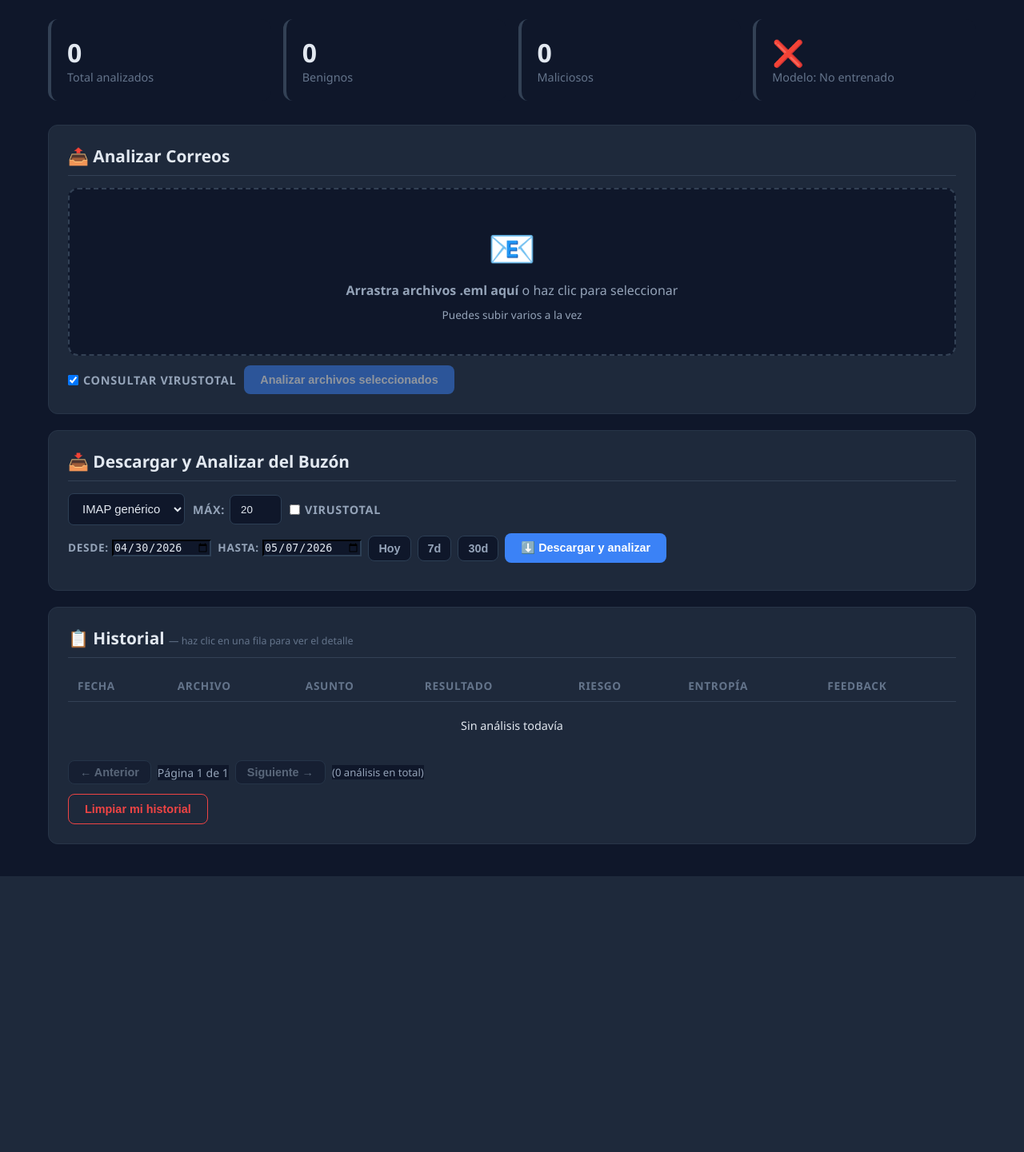
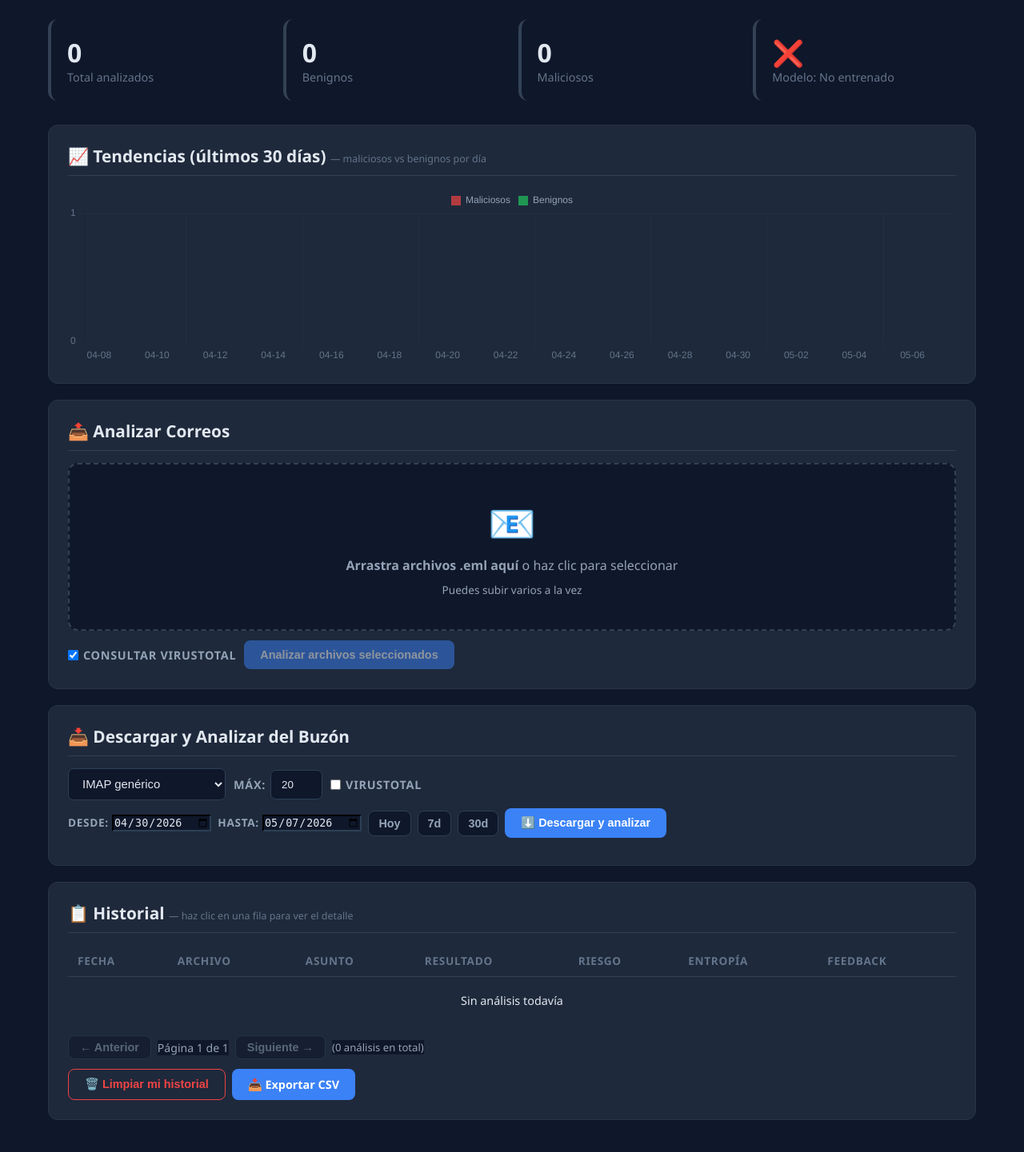
Before and after one commit to alex-milla/Email-Detector, a Flask app: page / in a window 1280 px wide. Shown: the part 85-1526 px from the top of the page at 80% size. Before the commit the page ends 1181 px from the top, so only its background shows below. Run offline with Flask 3, Linux system fonts and the light colour scheme; the visitor is signed in with stand-in values (Sample User, id 1); data that the repository does not hold is empty.

Commit message:
feat: Fase 3 — Gmail provider, CSV export, Chart.js dashboard
- Gmail OAuth2 como opcion en fetchEmails() (usa IMAP con App Password)
- CSV export endpoint /api/export/csv con todo el historial
- Chart.js dashboard con tendencias diarias (30d) maliciosos/benignos
- Boton de exportacion CSV en el historial
- Sin romper funcionalidad existente

```diff
--- a/scripts/mailbox_connector.py
+++ b/scripts/mailbox_connector.py
@@ -277,7 +277,7 @@
 
     if provider == "m365":
         return download_emails_m365(max_emails, date_from, date_to, folder, days_back)
-    elif provider == "imap":
+    elif provider in ("imap", "gmail"):
         return download_emails_imap(max_emails, date_from, date_to, folder, days_back)
     else:
         print(f"ERROR: Proveedor desconocido: {provider}")
--- a/web/routes/analysis_routes.py
+++ b/web/routes/analysis_routes.py
@@ -2,9 +2,12 @@
 import sys
 import json
 import shutil
-from datetime import datetime
+from datetime import datetime, timedelta
 
-from flask import request, jsonify, session
+import csv as csv_module
+import io
+
+from flask import request, jsonify, session, Response
 from werkzeug.utils import secure_filename
 
 from web.services.decorators import login_required
@@ -284,3 +287,58 @@
         conn.commit()
         conn.close()
         return jsonify({"success": True, "virustotal": vt_results})
+
+    @app.route("/api/stats/trend")
+    @login_required
+    def stats_trend():
+        uid = session["user_id"]
+        history = get_history(uid)
+        today = datetime.now().date()
+        daily = {}
+        for i in range(30):
+            day = today - timedelta(days=i)
+            daily[day.isoformat()] = {"malicious": 0, "benign": 0}
+        for item in history:
+            ts = item.get("timestamp", "")
+            day = ts[:10] if ts else ""
+            if day in daily:
+                pred = item.get("prediction", "")
+                if pred == "MALICIOSO":
+                    daily[day]["malicious"] += 1
+                elif pred == "BENIGNO":
+                    daily[day]["benign"] += 1
+        labels = sorted(daily.keys())
+        return jsonify({
+            "labels": labels,
+            "malicious": [daily[d]["malicious"] for d in labels],
+            "benign": [daily[d]["benign"] for d in labels],
+        })
+
+    @app.route("/api/export/csv")
+    @login_required
+    def export_csv():
+        uid = session["user_id"]
+        history = get_history(uid)
+        output = io.StringIO()
+        writer = csv_module.writer(output)
+        writer.writerow(["fecha", "archivo", "asunto", "remitente", "prediccion",
+                         "riesgo", "nivel", "confianza", "urls", "adjuntos"])
+        for item in history:
+            writer.writerow([
+                item.get("timestamp", ""),
+                item.get("file", ""),
+                item.get("subject", ""),
+                item.get("from", ""),
+                item.get("prediction", ""),
+                item.get("risk_score", ""),
+                item.get("risk_level", ""),
+                item.get("ml_confidence", ""),
+                len(item.get("metadata", {}).get("urls_found", [])),
+                len(item.get("metadata", {}).get("attachments", [])),
+            ])
+        output.seek(0)
+        return Response(
+            output.getvalue(),
+            mimetype="text/csv",
+            headers={"Content-Disposition": "attachment; filename=email_detector_export.csv"}
+        )
--- a/web/templates/index.html
+++ b/web/templates/index.html
@@ -115,6 +115,16 @@
         </div>
     </div>
 
+    <!-- Gráfico de tendencias -->
+    <div class="section">
+        <h2>📈 Tendencias (últimos 30 días)
+            <small style="color:var(--text-faint);font-size:0.6em;font-weight:400">— maliciosos vs benignos por día</small>
+        </h2>
+        <div style="position:relative;height:220px;">
+            <canvas id="trendChart"></canvas>
+        </div>
+    </div>
+
     <!-- Analizar archivos subidos -->
     <div class="section">
         <h2>📤 Analizar Correos</h2>
@@ -139,6 +149,7 @@
             <select id="provider">
                 <option value="imap">IMAP genérico</option>
                 <option value="m365">Microsoft 365</option>
+                <option value="gmail">Gmail (App Password)</option>
             </select>
             <!-- Carpeta fija: siempre se analiza la bandeja de entrada -->
             <input type="hidden" id="folder" value="inbox">
@@ -177,8 +188,9 @@
             <button class="btn btn-secondary" id="btnNext" onclick="changePage(currentPage+1)" style="padding:6px 14px">Siguiente →</button>
             <span class="total-info" id="totalInfo"></span>
         </div>
-        <div style="margin-top:12px">
-            <button class="btn btn-danger" onclick="clearHistory()">Limpiar mi historial</button>
+        <div style="margin-top:12px;display:flex;gap:8px;flex-wrap:wrap;">
+            <button class="btn btn-danger" onclick="clearHistory()">🗑️ Limpiar mi historial</button>
+            <a href="/api/export/csv" class="btn btn-primary" style="text-decoration:none">📥 Exportar CSV</a>
         </div>
     </div>
 </div>
@@ -672,5 +684,37 @@
 }
 
 loadHistory(1);
+
+// ── Chart.js Trend ──
+(async function loadChart() {
+    try {
+        const r = await fetch('/api/stats/trend');
+        const d = await r.json();
+        const ctx = document.getElementById('trendChart');
+        if (!ctx) return;
+        new Chart(ctx, {
+            type: 'bar',
+            data: {
+                labels: d.labels.map(l => l.slice(5)),
+                datasets: [
+                    { label: 'Maliciosos', data: d.malicious,
+                      backgroundColor: 'rgba(239,68,68,0.7)', borderRadius: 4 },
+                    { label: 'Benignos', data: d.benign,
+                      backgroundColor: 'rgba(34,197,94,0.7)', borderRadius: 4 },
+                ]
+            },
+            options: {
+                responsive: true, maintainAspectRatio: false,
+                plugins: { legend: { labels: { color: '#94a3b8', boxWidth: 12 } } },
+                scales: {
+                    x: { ticks: { color: '#64748b', maxTicksLimit: 15 },
+                         grid: { color: 'rgba(51,65,85,0.3)' } },
+                    y: { beginAtZero: true, ticks: { color: '#64748b', stepSize: 1 },
+                         grid: { color: 'rgba(51,65,85,0.3)' } },
+                }
+            }
+        });
+    } catch(e) { console.error('Chart error:', e); }
+})();
 </script>
 {% endblock %}
--- a/web/templates/layout.html
+++ b/web/templates/layout.html
@@ -111,6 +111,7 @@
 
 {% block content %}{% endblock %}
 
+<script src="https://cdn.jsdelivr.net/npm/chart.js@4.4.1/dist/chart.umd.min.js"></script>
 <script src="/static/theme.js"></script>
 {% block scripts %}{% endblock %}
 </body>
```
